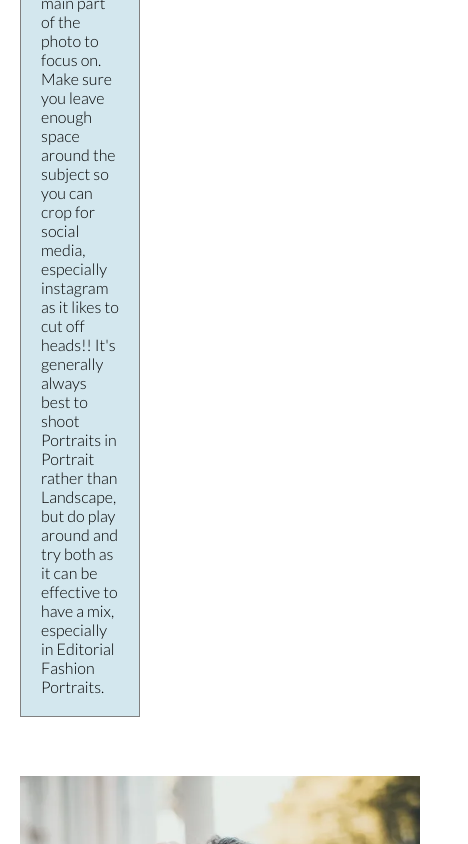
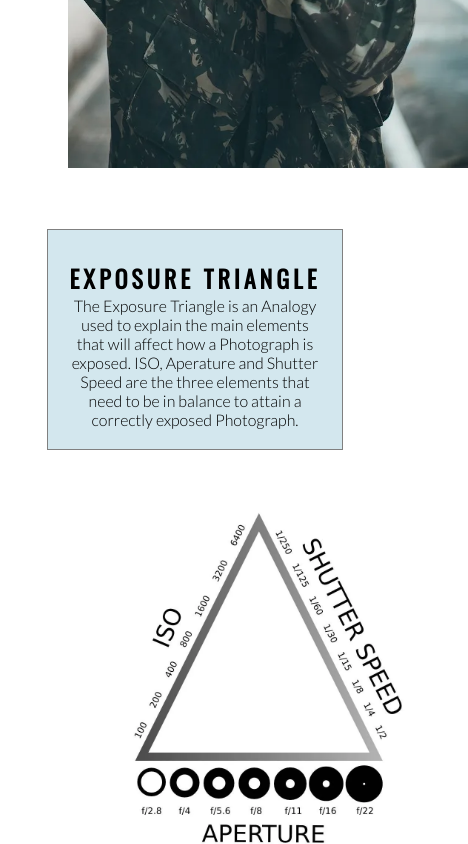
Before and after one commit to Rach-design1/Photography-for-beginners, a plain HTML site: page taking-a-photo.html in a window 390 px wide. Shown: the part 1156-2000 px from the top of the page, 468 px wide, since content can reach past the window. Drawn offline with nearby package versions, Linux system fonts and the light colour scheme.

Commit message:
Sorted out the CSS Styling issues I was having on the Take a Photo page and on my Form. Sorted out the responsive design then on these pages. Added headers, table of contents, bullet points etcs and more photos to my README.md on here (replit). Now trying to commit & push to GitHub.

```diff
--- a/assets/css/style.css
+++ b/assets/css/style.css
@@ -124,12 +124,11 @@ nav {
     padding-top: 30px;
     width: 33%;
     content: 30px;
-    width:20%;
     border: 1px solid gray;
-    margin-top: 0px;
-    margin-bottom: 10px;
-    margin-right: 10px;
-    margin-left: 20px;
+    margin-top: 80px;
+    margin-bottom: 80px;
+    margin-right: 150px;
+    margin-left: 80px;
     background-color: #d3e7ee;
   }
 
@@ -144,12 +143,11 @@ nav {
     padding-top: 30px;
     width: 33%;
     content: 30px;
-    width:20%;
     border: 1px solid gray;
-    margin-top: 0px;
-    margin-bottom: 10px;
-    margin-right: 10px;
-    margin-left: 30px;
+    margin-top: 20px;
+    margin-bottom: 80px;
+    margin-right: 150px;
+    margin-left: 80px;
     background-color: #d3e7ee;
   }
 
@@ -157,11 +155,11 @@ nav {
     padding-top: 30px;
     width: 33%;
     height: auto;
-    content: 20px;
-    margin-top: 0px;
-    margin-bottom: 10px;
-    margin-right: 10px;
-    margin-left: 10px;
+    content: 30px;
+    margin-top: 20px;
+    margin-bottom: 80px;
+    margin-right: 150px;
+    margin-left: 60px;
 
   }
 
@@ -206,13 +204,12 @@ nav {
 /*book a lesson page*/
 #book-form {
   order: 1;
-  float: left;
   padding-top: 30px;
   content: 30px;
   width:29%;
   border: 1px solid gray;
   margin-top: 0px;
-  margin-bottom: 10px;
+  margin-bottom: 40px;
   margin-right: 10px;
   margin-left: 20px;
   background-color: #d3e7ee;
@@ -313,6 +310,55 @@ footer{
    #photo{
         column-count: 3;
     }
+
+    #taking-photo {
+      width: 65%;
+        margin: 0 auto;
+        text-align: center;
+        center center no repeat
+    }
+
+  #exposure-triangle {
+      width: 65%;
+        margin: 0 auto;
+        text-align: center;
+        center center no repeat
+  }
+
+  #woman-photo{
+      width: 65%;
+        margin: 0 auto;
+        text-align: center;
+        center center no repeat
+  }
+
+  #e-triangle{
+      width: 65%;
+        margin: 0 auto;
+        text-align: center;
+        center center no repeat
+  }
+
+  #contact{
+      width: 65%;
+        margin: 0 auto;
+        text-align: center;
+        center center no repeat
+  }
+
+  #book-form{
+      width: 65%;
+        margin: 0 auto;
+        text-align: center;
+        center center no repeat
+  }
+
+  #form{
+      width: 65%;
+        margin: 0 auto;
+        text-align: center;
+        center center no repeat
+  }
 }
 
 /* For medium screens sizes from 950px wide and down */
@@ -329,8 +375,7 @@ footer{
         column-count: 3;
         center center no repeat
         display: flex-wrap;
-
-    }
+      }
 
     #image-camera {
         padding: 30px 0;
@@ -367,6 +412,24 @@ footer{
         margin-bottom: 20px;
         line-height: 25px;
     }
+
+  #taking-photo {
+      width: 65%;
+        margin: 0 auto;
+        text-align: center;
+        column-count: 3;
+        center center no repeat
+        display: flex-wrap;
+    }
+
+  #exposure-triangle {
+     width: 65%;
+        margin: 0 auto;
+        text-align: center;
+        column-count: 3;
+        center center no repeat
+        display: flex-wrap;
+  }
 }
 
 /* For small screens sizes from 800px wide and down */
```
Also changed, not shown: 1 other file.
